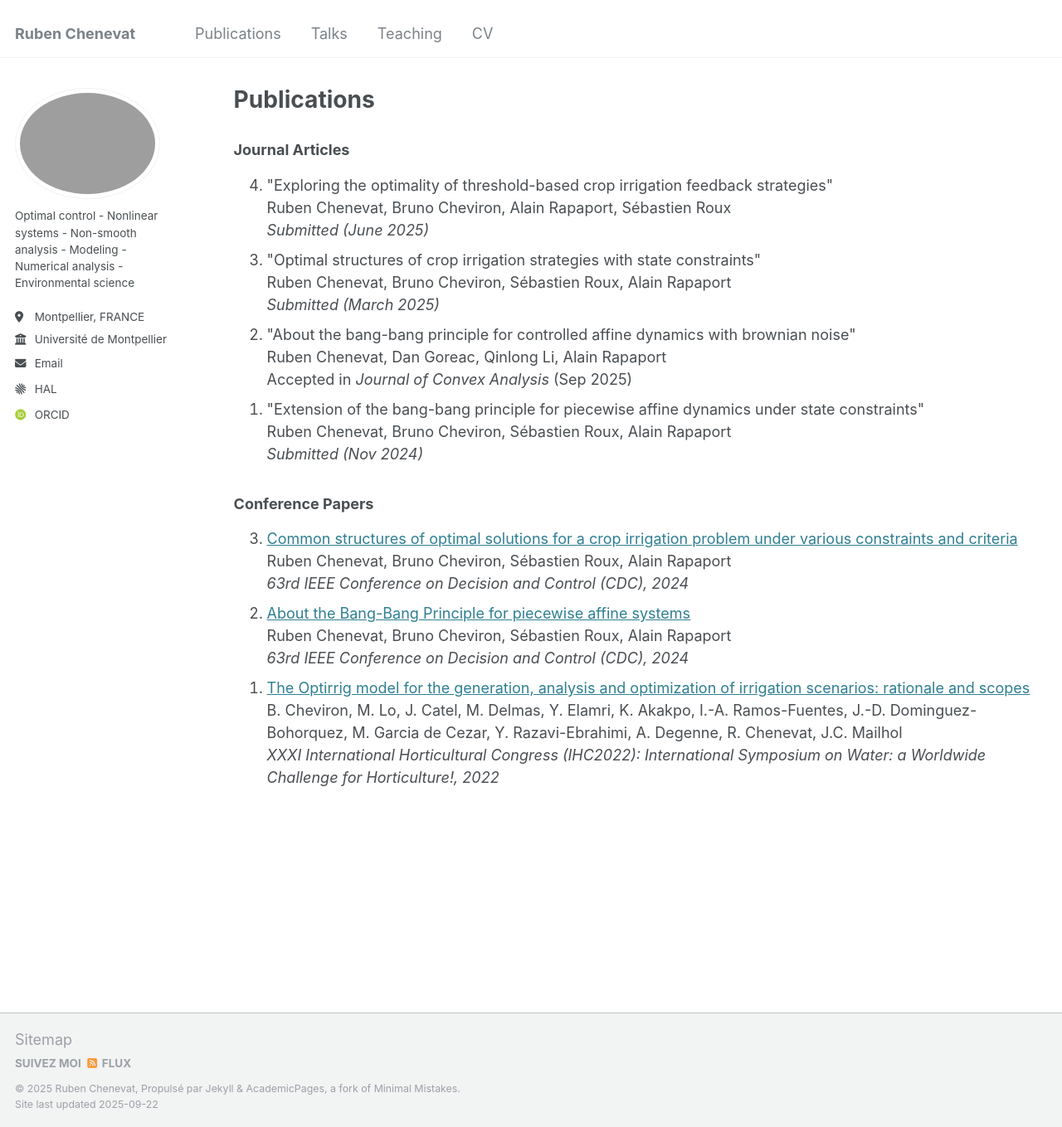
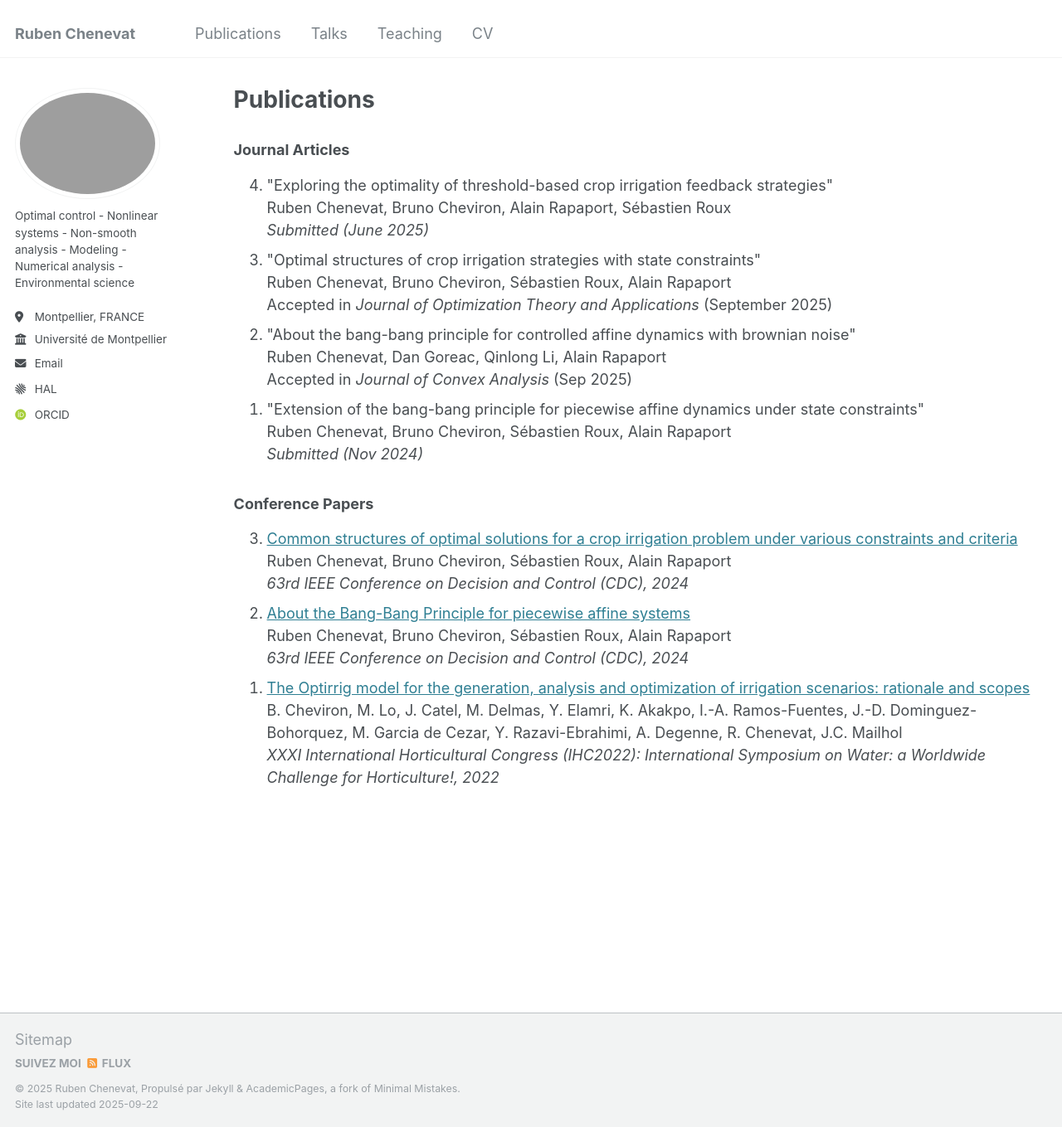
Before and after one commit to rubenchenevat/rubenchenevat.github.io, a Jekyll site: the page built from _pages/publications.html, in a window 1280 px wide and 1359 px high. Shown: the whole window at 83% size. Built offline with Jekyll 4.4.1, drawn with Linux system fonts in a browser that asks for light colours; some web fonts are replaced.

Commit message:
Update publications.html

```diff
--- a/_pages/publications.html
+++ b/_pages/publications.html
@@ -46,7 +46,7 @@ author_profile: true
     <li>
         "Optimal structures of crop irrigation strategies with state constraints"<br>
         Ruben Chenevat, Bruno Cheviron, Sébastien Roux, Alain Rapaport<br>
-        <em>Submitted (March 2025)</em>
+        Accepted in <em>Journal of Optimization Theory and Applications</em> (September 2025)
     </li>
     <li>
         "About the bang-bang principle for controlled affine dynamics with brownian noise"<br>
```
